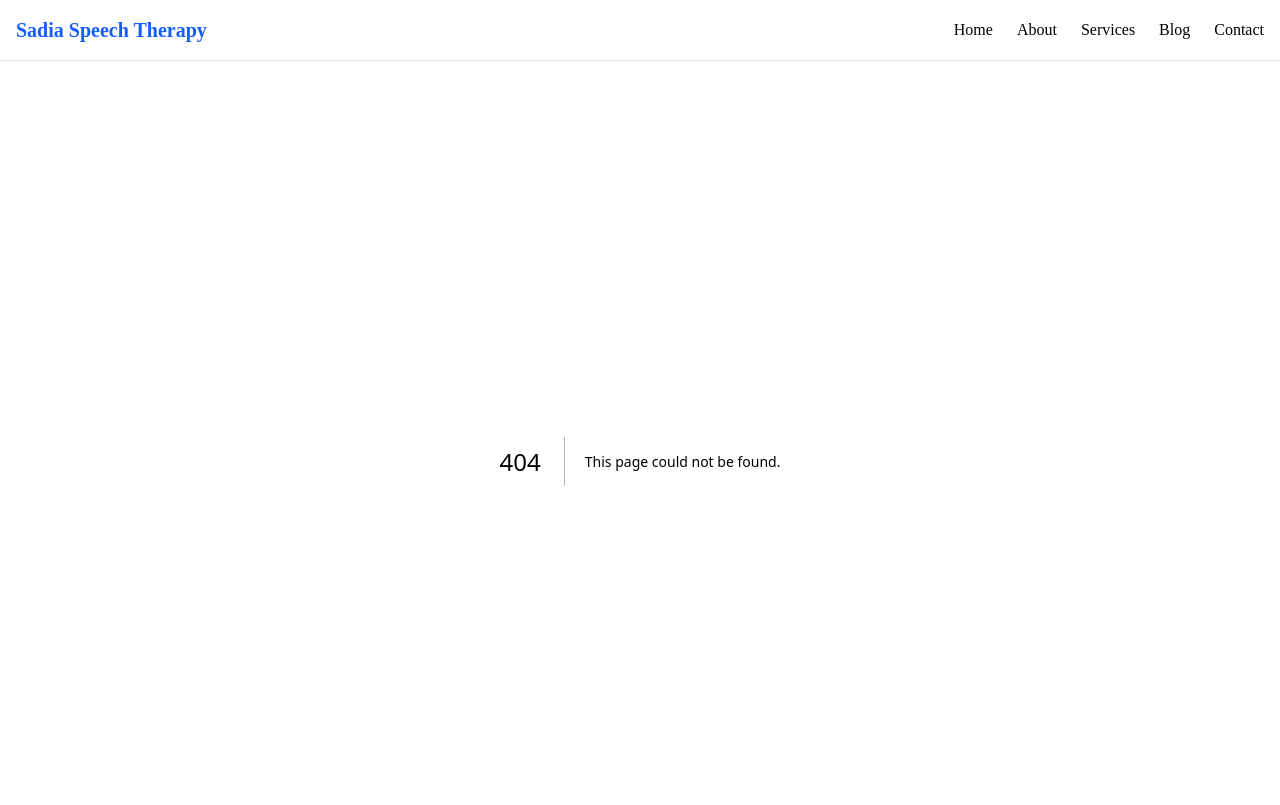
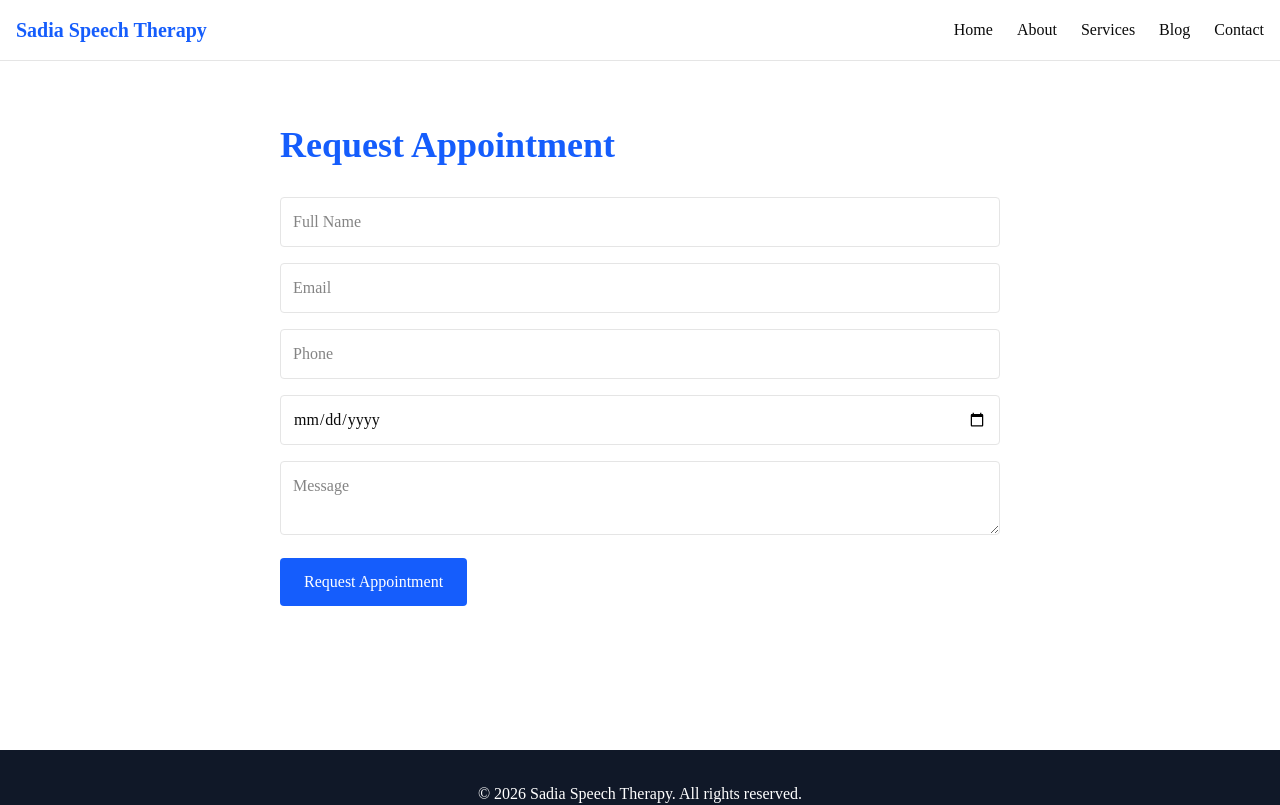
Before and after one commit to rumachoudhury/sadia-speech-therapy, a Next.js app: page /appointment in a window 1280 px wide. Before the commit this address had no page. Shown: the top 805 px of the page. Built offline with nearby package versions, Linux system fonts and the light colour scheme.

Commit message:
Create appointment page

```diff
--- /dev/null
+++ b/app/appointment/page.tsx
@@ -0,0 +1,13 @@
+import AppointmentForm from "@/components/AppointmentForm";
+
+export default function AppointmentPage() {
+  return (
+    <main className="max-w-3xl mx-auto px-6 py-16">
+      <h1 className="text-4xl font-bold text-blue-600 mb-8">
+        Request Appointment
+      </h1>
+
+      <AppointmentForm />
+    </main>
+  );
+}
--- /dev/null
+++ b/components/ContactForm.tsx
@@ -0,0 +1,18 @@
+export default function ContactForm() {
+  return (
+    <form className="space-y-4">
+      <input className="w-full border p-3 rounded" placeholder="Name" />
+
+      <input className="w-full border p-3 rounded" placeholder="Email" />
+
+      <textarea
+        className="w-full border p-3 rounded"
+        placeholder="Your Message"
+      />
+
+      <button className="bg-blue-600 text-white px-6 py-3 rounded">
+        Send Message
+      </button>
+    </form>
+  );
+}
```
